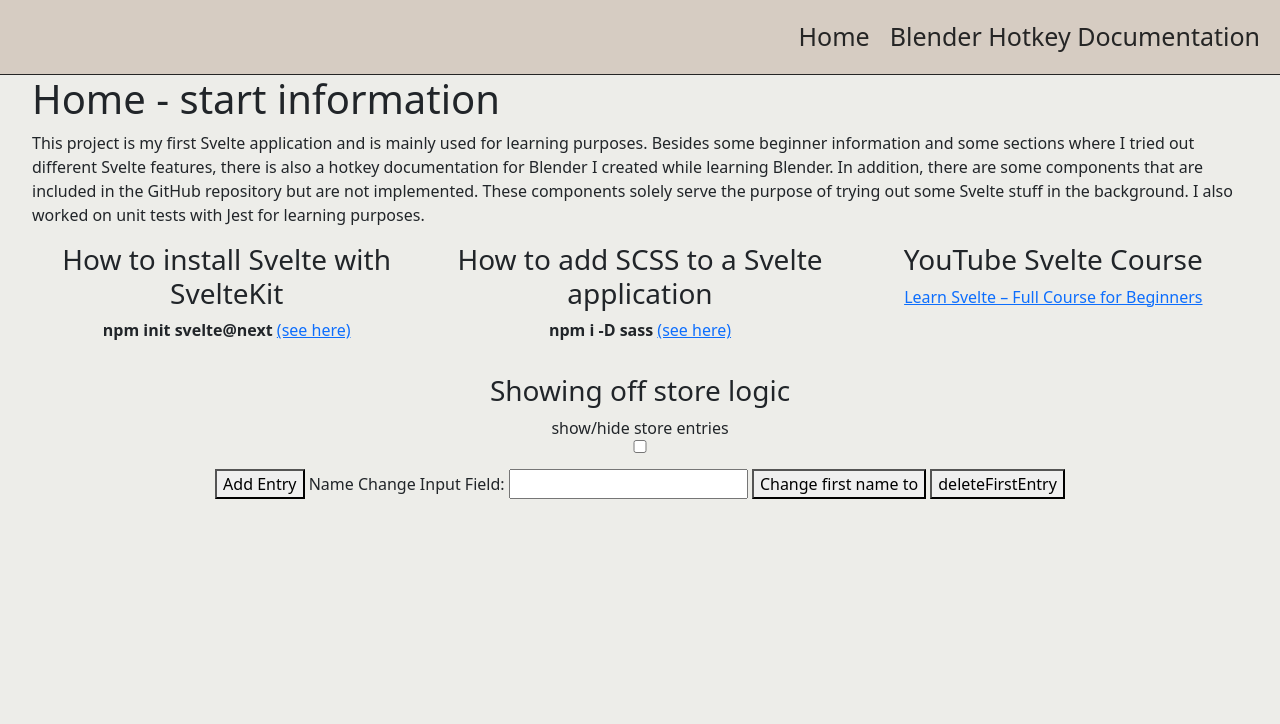
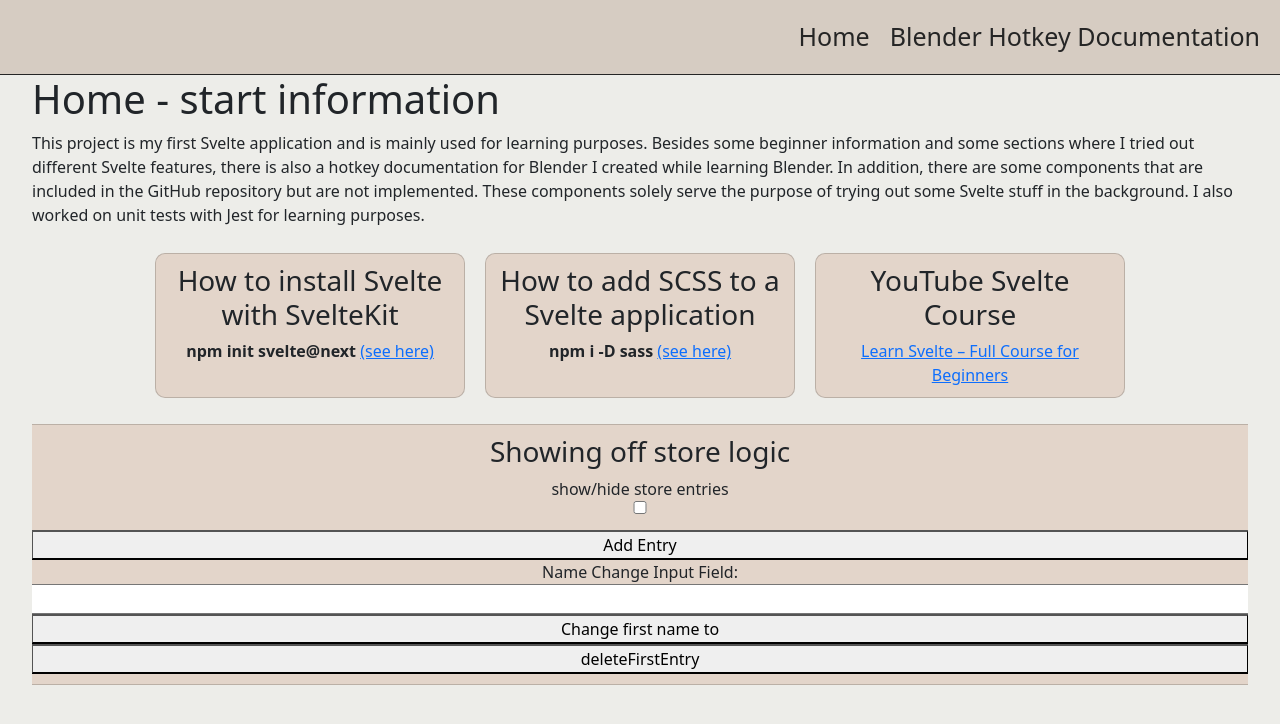
Before and after one commit to Matthes-Baer/Blenumentation, a SvelteKit app: page / in a window 1280 px wide. Shown: the top 724 px of the page. Built offline with nearby package versions, Linux system fonts and the light colour scheme.

Commit message:
feat: Updated style in information section

```diff
--- a/src/components/home/informationSection.svelte
+++ b/src/components/home/informationSection.svelte
@@ -4,7 +4,7 @@
 	let showStoreEntries: any;
 </script>
 
-<section class="row">
+<section class="row d-flex justify-content-center">
 	<div class="col-md-12">
 		<p>
 			This project is my first Svelte application and is mainly used for learning purposes. Besides
@@ -16,7 +16,7 @@
 		</p>
 	</div>
 
-	<div class="col-md-4 text-center">
+	<div class="col-md-3 text-center card">
 		<h3>How to install Svelte with SvelteKit</h3>
 		<p>
 			<b>npm init svelte@next</b>
@@ -28,7 +28,7 @@
 		</p>
 	</div>
 
-	<div class="col-md-4 text-center">
+	<div class="col-md-3 text-center card">
 		<h3>How to add SCSS to a Svelte application</h3>
 		<p>
 			<b>npm i -D sass</b>
@@ -39,14 +39,14 @@
 		</p>
 	</div>
 
-	<div class="col-md-4 text-center">
+	<div class="col-md-3 text-center card">
 		<h3>YouTube Svelte Course</h3>
 		<a
 			href="https://www.youtube.com/watch?v=UGBJHYpHPvA&t"
 			alt="Learn Svelte – Full Course for Beginners">Learn Svelte – Full Course for Beginners</a
 		>
 	</div>
-	<div class="col-md-12 text-center mt-3">
+	<div class="col-md-12 text-center mt-3 card">
 		<div class="d-flex flex-column mb-3">
 			<h3>Showing off store logic</h3>
 			<!-- svelte-ignore a11y-label-has-associated-control -->
@@ -56,3 +56,16 @@
 		<Button bind:showStoreEntries />
 	</div>
 </section>
+
+<style lang="scss">
+	.card {
+		background-color: #e3d5ca;
+		padding: 10px;
+		border-radius: 10px;
+		margin: 10px;
+
+		& div {
+			background-color: #e3d5ca;
+		}
+	}
+</style>
```
